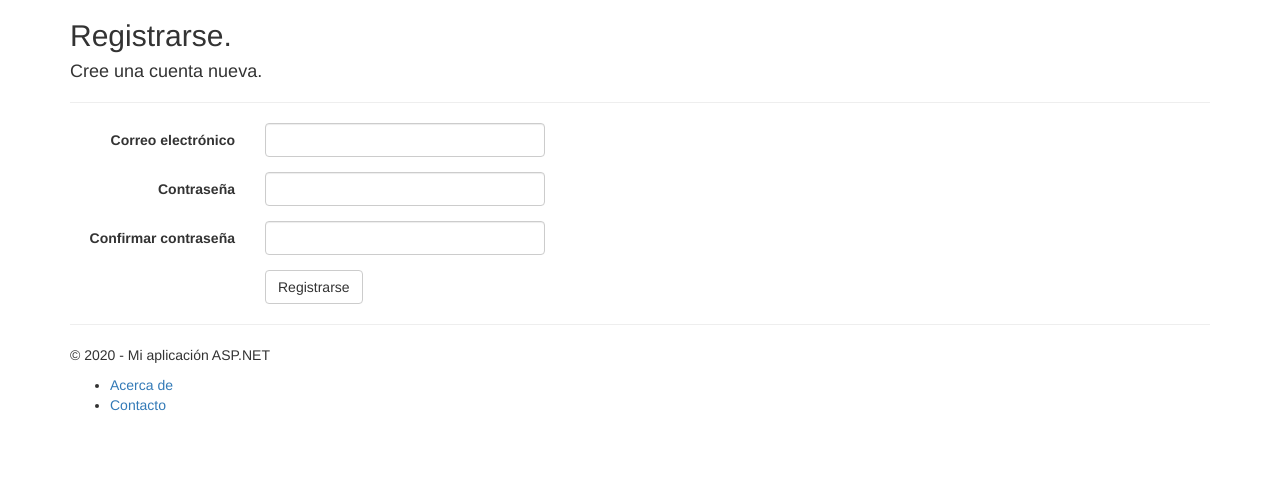
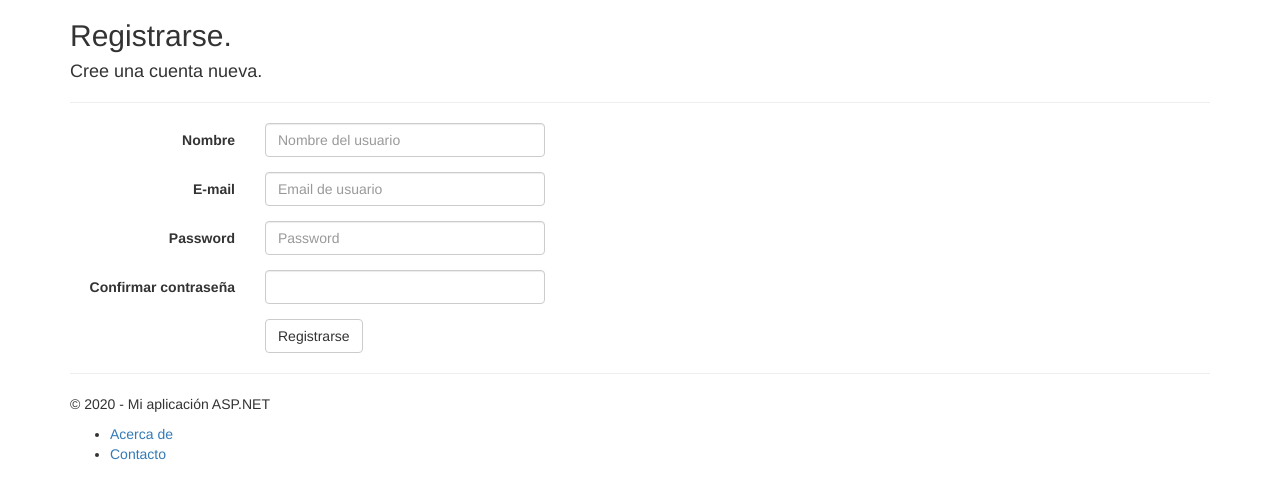
Before and after one commit to AlvaroJoseMoreno/ProtectoraMilpatitasGen, an ASP.NET MVC app: template WebProtectoraMilpatitas/Views/Account/Register.cshtml in a window 1280 px wide. Shown: the part 51-550 px from the top of the page. Run offline with ASP.NET Core 8 and stand-ins for ASP.NET MVC 5, Linux system fonts and the light colour scheme; the template is opened without the code that fills it, so the values that code supplies are empty; the project's own start-up code is not run; a stand-in starts its controllers and pages; some libraries are stand-ins or nearby versions.

Commit message:
loguin y registro

```diff
--- a/WebProtectoraMilpatitas/Models/UsuarioViewModel.cs
+++ b/WebProtectoraMilpatitas/Models/UsuarioViewModel.cs
@@ -6,7 +6,7 @@
 
 namespace WebProtectoraMilpatitas.Models
 {
-    public class UsuarioViewModel
+    public class UsuarioViewModel : RegisterViewModel
     {
 
         [Display(Prompt = "Nombre del usuario", Description = "Nombre de usuario", Name = "Nombre")]
--- a/WebProtectoraMilpatitas/Views/Account/Register.cshtml
+++ b/WebProtectoraMilpatitas/Views/Account/Register.cshtml
@@ -1,4 +1,4 @@
-@model WebProtectoraMilpatitas.Models.RegisterViewModel
+@model WebProtectoraMilpatitas.Models.UsuarioViewModel
 @{
     ViewBag.Title = "Registrarse";
 }
@@ -11,6 +11,12 @@
     <h4>Cree una cuenta nueva.</h4>
     <hr />
     @Html.ValidationSummary("", new { @class = "text-danger" })
+    <div class="form-group">
+        @Html.LabelFor(m => m.Nombre, new { @class = "col-md-2 control-label" })
+        <div class="col-md-10">
+            @Html.TextBoxFor(m => m.Nombre, new { @class = "form-control" })
+        </div>
+    </div>
     <div class="form-group">
         @Html.LabelFor(m => m.Email, new { @class = "col-md-2 control-label" })
         <div class="col-md-10">
```
Also changed, not shown: WebProtectoraMilpatitas/Controllers/AccountController.cs (+21 -2 lines).
